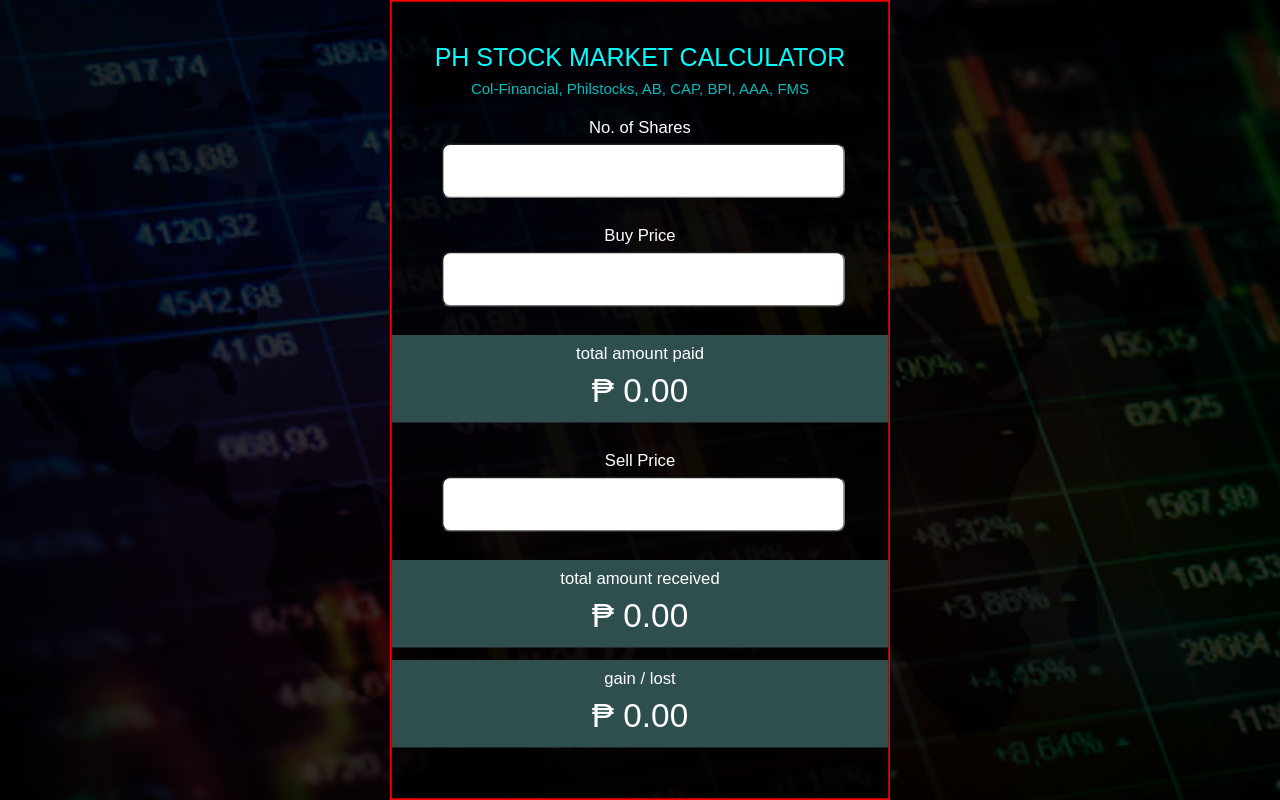
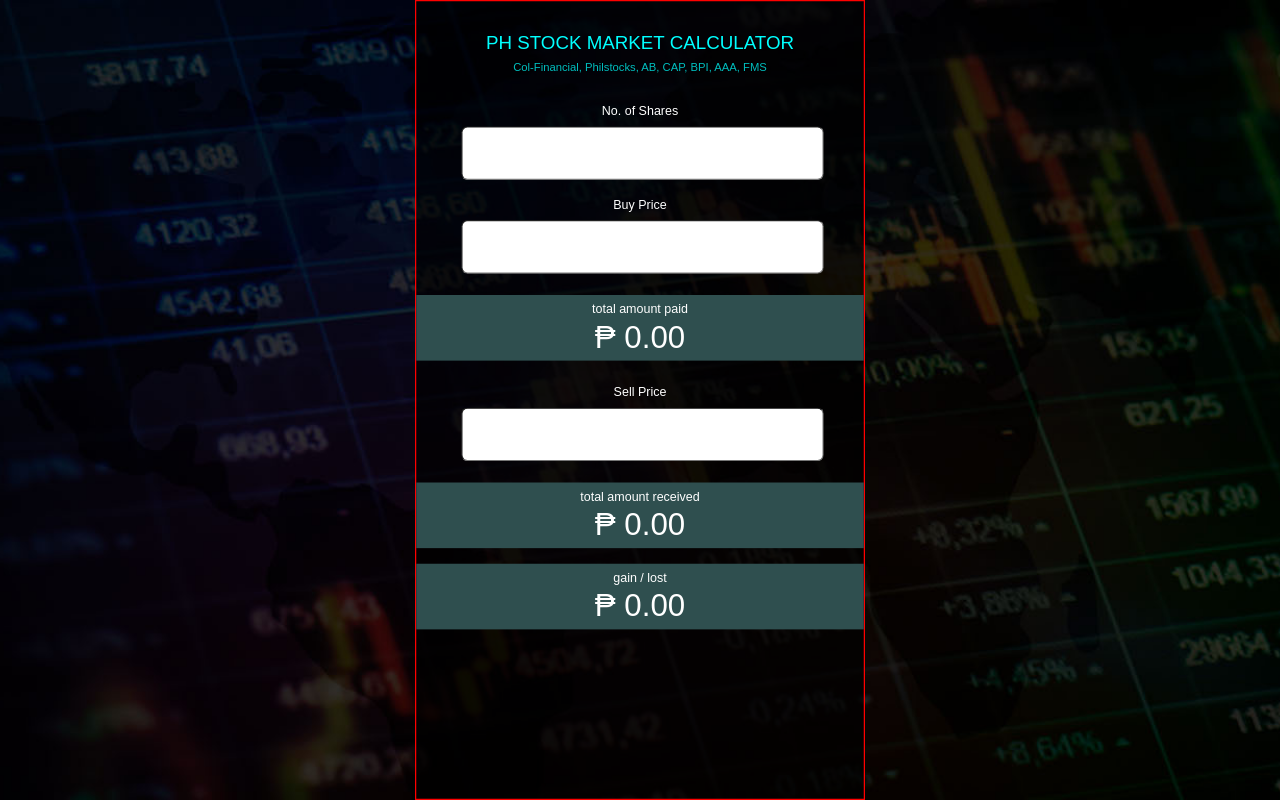
Before and after one commit to nep-code/nep-code.github.io, a plain HTML site: page PSMCalculator/index.html in a window 1280 px wide. Drawn offline with nearby package versions, Linux system fonts and the light colour scheme.

Commit message:
revert PSMCalculator

```diff
--- a/PSMCalculator/logic.js
+++ b/PSMCalculator/logic.js
@@ -92,7 +92,10 @@ const PSMCalculator = (function() {
             scale_w     = Math.abs(window_w / container_w),
             scale_h     = Math.abs(window_h / container_h);
         if(window_w > window_h) { gsap.set(container, {scale:scale_h}); }
-        /* else gsap.set(container, {scale:scale_w}); */
+        else {
+            if(container_w > window_w) gsap.set(container, {scale:scale_h});
+            else gsap.set(container, {scale:scale_w});
+        }
     };
 
     return {
--- a/PSMCalculator/styles.css
+++ b/PSMCalculator/styles.css
@@ -17,8 +17,8 @@ div { position: absolute; background-repeat: no-repeat;  }
 
 #container {
     visibility: hidden;
-    width: 600px;
-    height: 960px;
+    width: 720px;
+    height: 1280px;
     border: 2px solid red;
     pointer-events: none;
     box-sizing: border-box;
@@ -43,28 +43,28 @@ div { position: absolute; background-repeat: no-repeat;  }
 #container .txt_input {
     text-align: center;
     width: 80%;
-    height: 60px;
+    height: 80px;
     color:white;
     font-size: 20px;
     font-family: Arial, Helvetica, sans-serif;
     font-weight: 500;
-    line-height: 40px;
+    line-height: 50px;
 }
 
 #container .inputbox {
     width: 100%;
     height: 100%;
     color:black;
-    font-size: 40px;
+    font-size: 45px;
     font-family: Arial, Helvetica, sans-serif;
     font-weight: 500;
     text-align: center;
     border-radius: 10px;
 }
 
-#container #share { top:130px; }
-#container #buyprice { top:260px; }
-#container #sellprice { top:530px; }
+#container #share { top:150px; }
+#container #buyprice { top:300px; }
+#container #sellprice { top:600px; }
 
 
 #container .txt_output {
@@ -74,22 +74,22 @@ div { position: absolute; background-repeat: no-repeat;  }
     color:white;
     font-size: 20px;
     font-family: Arial, Helvetica, sans-serif;
-    font-weight: normal;
+    font-weight: 500;
     line-height: 45px;
     background-color: darkslategrey;
 }
 
-#container #totalamountpaid { top:400px; }
-#container #totalamountreceived { top:670px; }
-#container #gainlost { top:790px; /* background: darky; */ }
+#container #totalamountpaid { top:470px; }
+#container #totalamountreceived { top:770px; }
+#container #gainlost { top:900px; /* background: darky; */ }
 
 #container .outputbox {
     width: 100%;
     height: 100%;
     color:white;
-    font-size: 40px;
+    font-size: 50px;
     font-family: Arial, Helvetica, sans-serif;
-    font-weight: normal;
+    font-weight: 400;
     text-align: center;
     border-radius: 10px;
 }
```
Also changed, not shown: PSMCalculator/index.html (+0 -1 lines).
